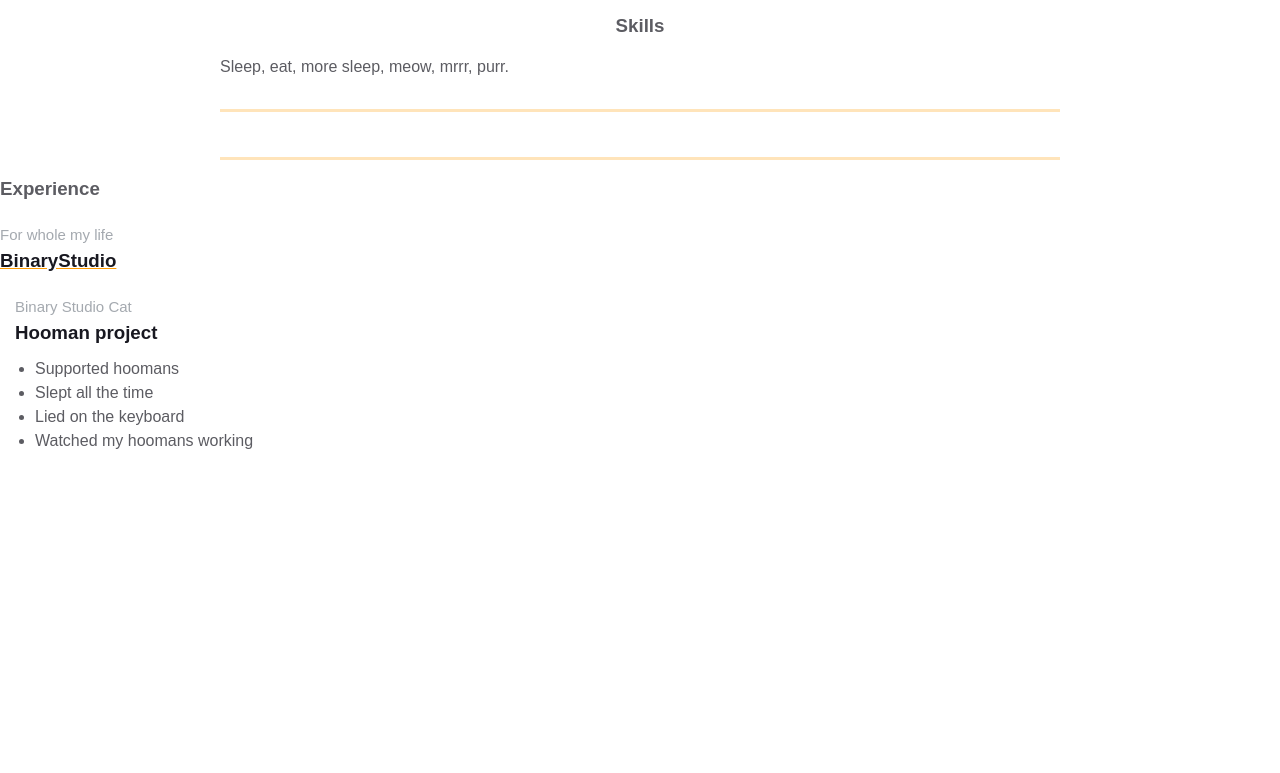
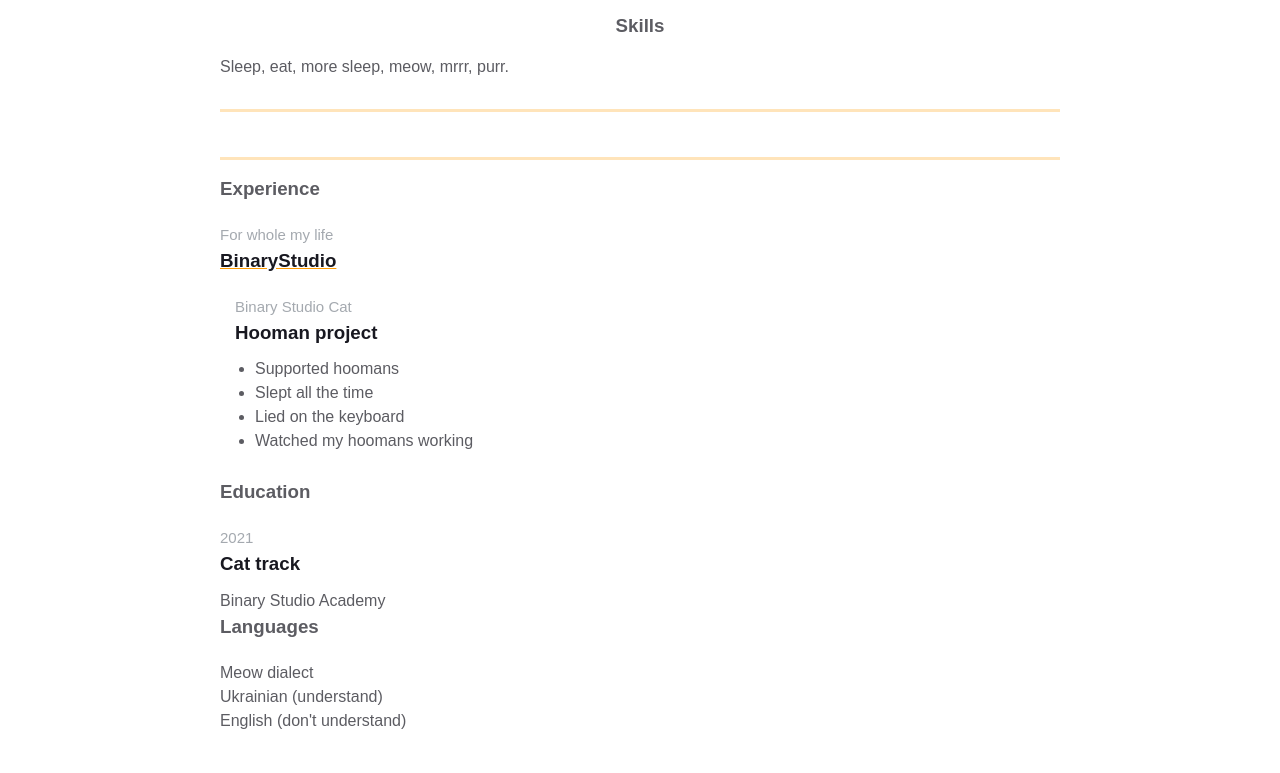
Before and after one commit to koval0v/homepage, a plain HTML site: page index.html in a window 1280 px wide. Shown: the part 695-1468 px from the top of the page. Before the commit the page ends 1173 px from the top, so only its background shows below. Drawn offline with Linux system fonts and the light colour scheme.

Commit message:
Added additional info

```diff
--- a/index.html
+++ b/index.html
@@ -88,6 +88,7 @@
             </div>
           </div>
         </div>
+        <div class="container">
         <div class="experiences">
           <h3 class="experiences__header">Experience</h3>
           <div class="experiences__company">
@@ -108,6 +109,29 @@
             </div>
           </div>
         </div>
+        <div class="additional-info fv">
+          <div class="additional-info__education">
+            <h3 class="additional-info__education-header">Education</h3>
+            <div class="additional-info__education-university">
+              <span class="additional-info__education-university-durability">2021</span>
+              <h3 class="additional-info__education-university-speciality">Cat track</h3>
+              <p class="additional-info__education-university-name">Binary Studio Academy</p>
+            </div>
+          <div class="additional-info__languages">
+            <h3 class="additional-info__languages-header">Languages</h3>
+            <p class="additional-info__languages-item">
+              Meow dialect
+            </p>
+            <p class="additional-info__languages-item">
+              Ukrainian (understand)
+            </p>
+            <p class="additional-info__languages-item">
+              English (don't understand)
+            </p>
+          </div>
+        </div>
+      </div>
+    </div>
       </main>
   </body>
 </html>
```
